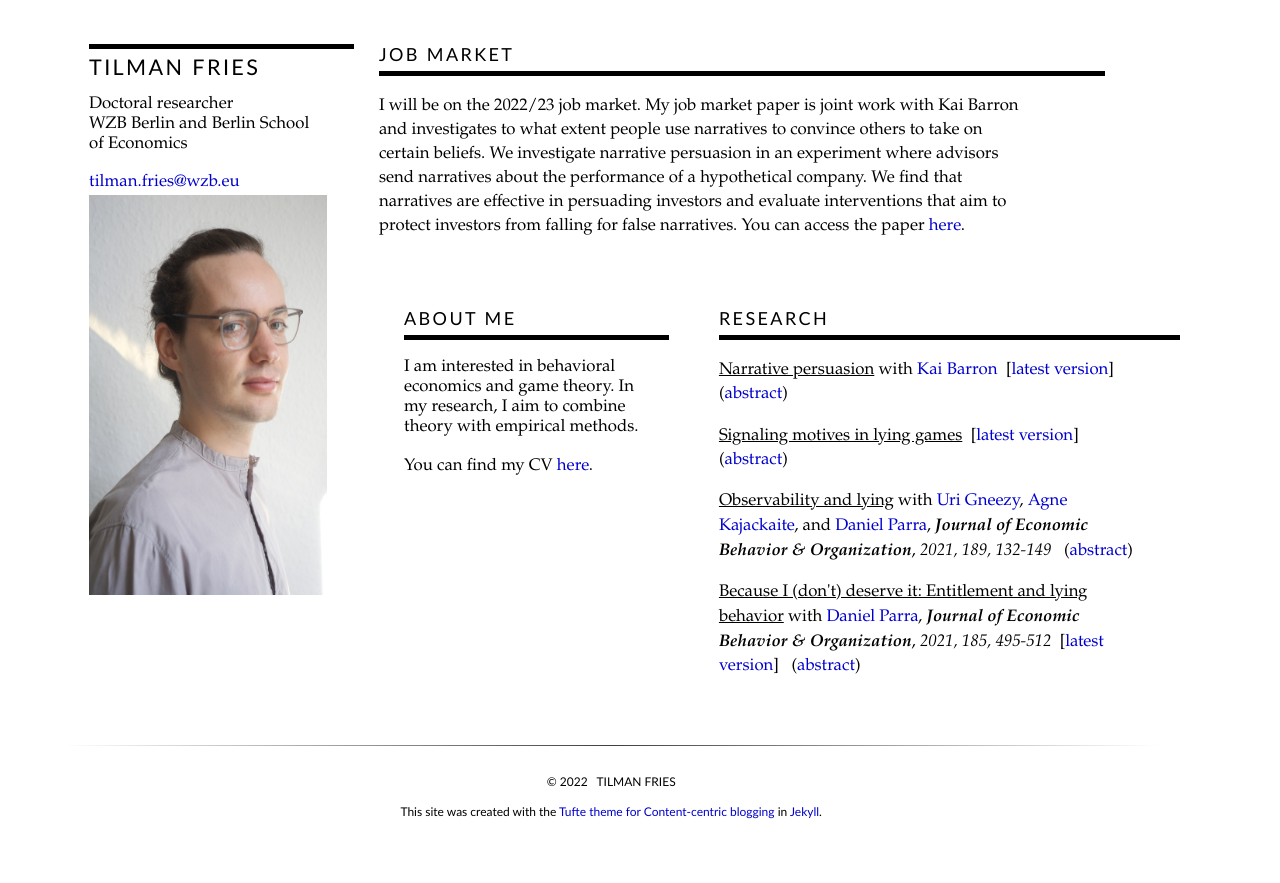
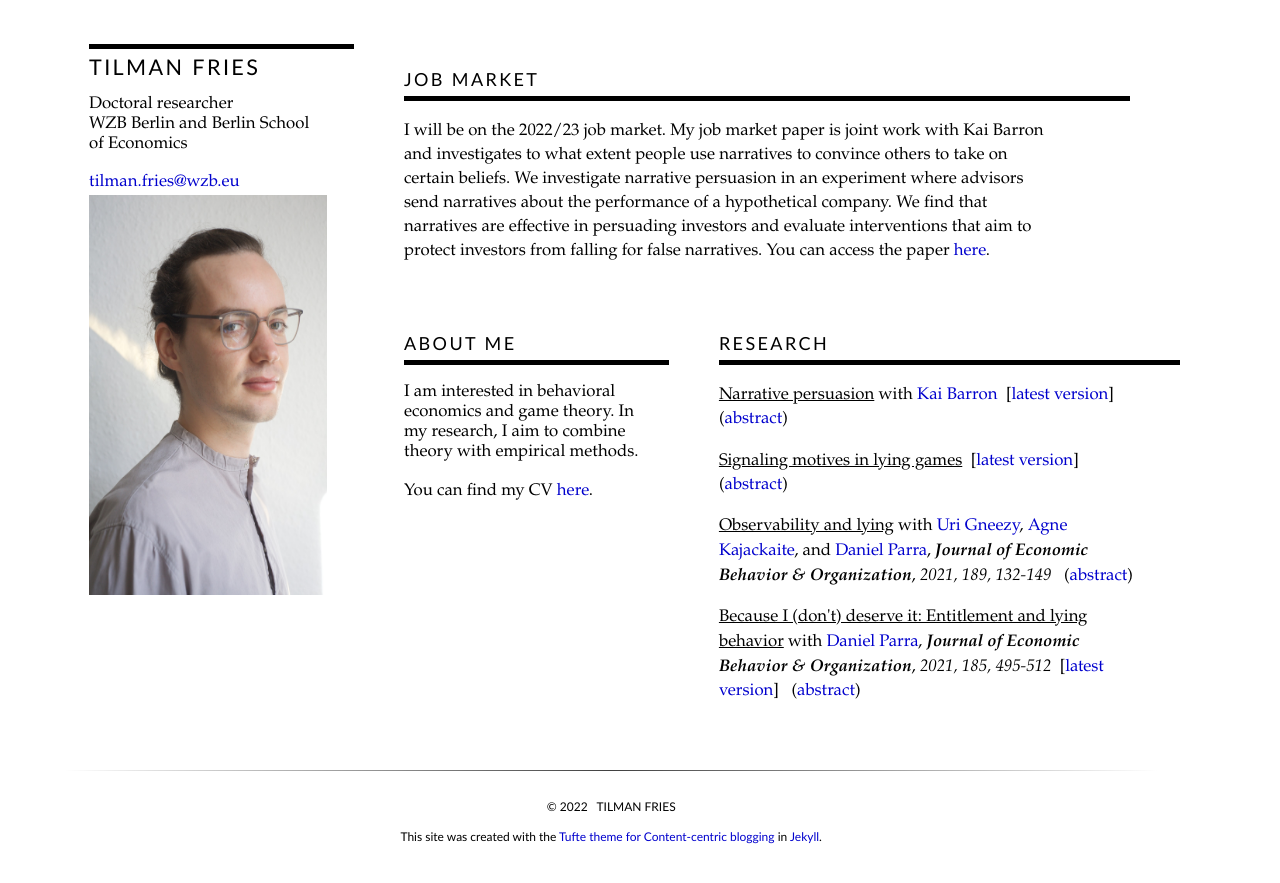
Before and after one commit to tilmanfries/tilmanfries.github.io, a Jekyll site: the page built from index.md, in a window 1280 px wide. Shown: the top 883 px of the page. Built offline with Jekyll 4.4.1, drawn with Linux system fonts in a browser that asks for light colours.

Commit message:
margin adjustment

```diff
--- a/css/tufte.scss
+++ b/css/tufte.scss
@@ -628,15 +628,18 @@ hr.slender {
 .middle {
   width: 23%;
   margin: 25px;
+  margin-top: 0px;
 }
 
 .middlelong {
   width: 63%;
+  margin: 25px;
 }
 
 .right {
   width: 40%;
   margin: 25px;
+  margin-top: 0px;
 }
 
 @media screen and (max-width: 600px) {
```
